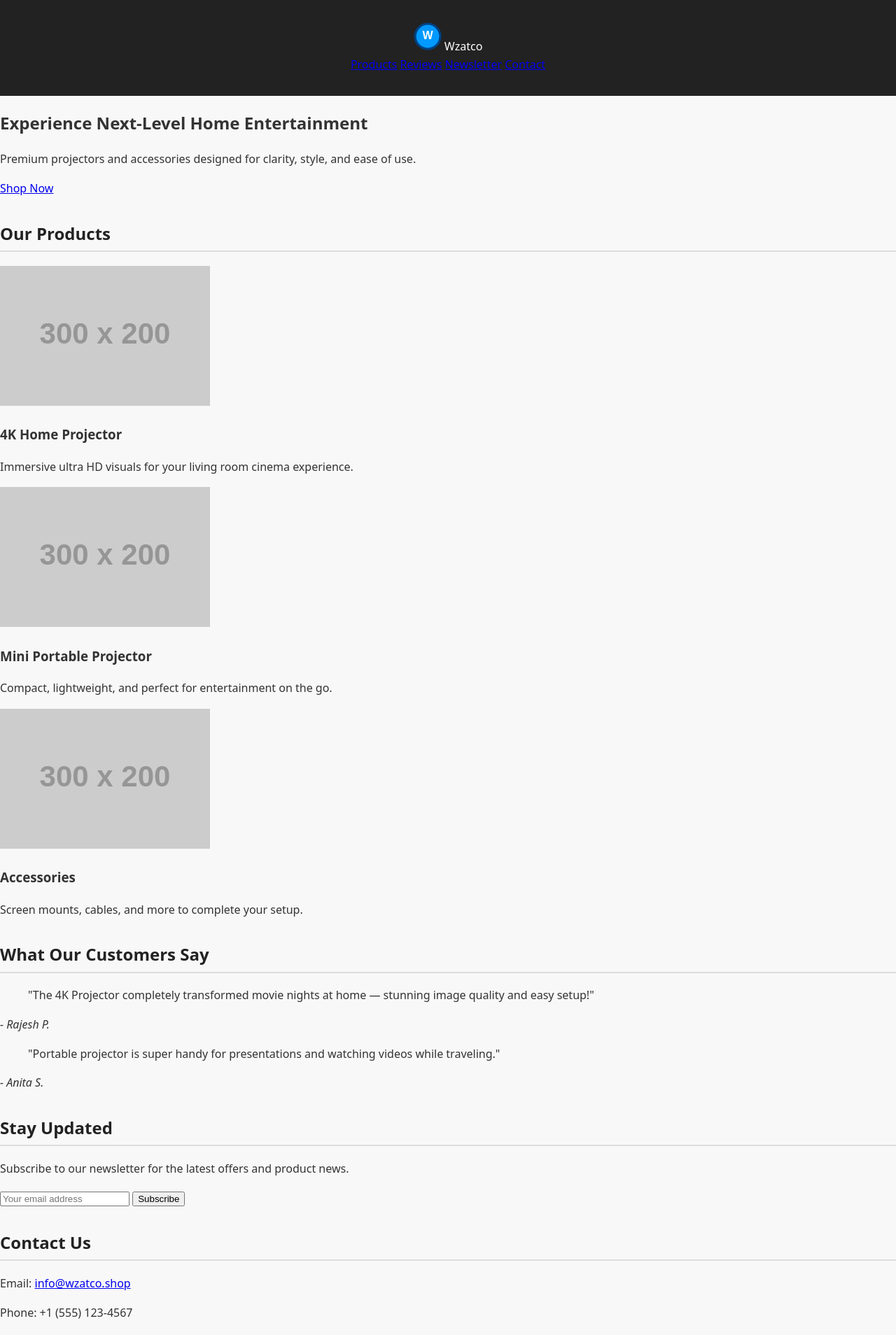
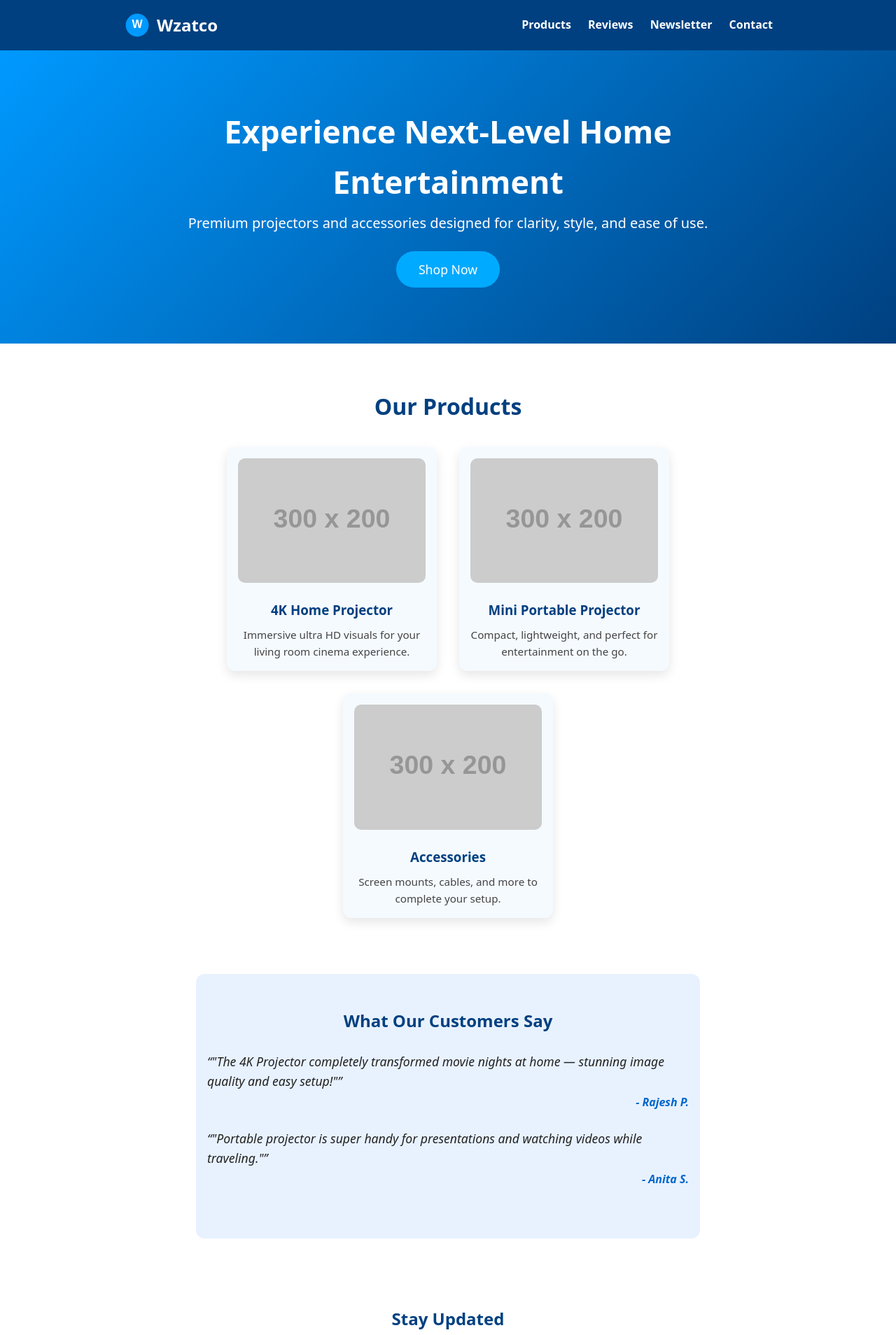
Before and after one commit to ManiacsMess/My-website, a plain HTML site: page index.html in a window 1280 px wide. Shown: the top 1908 px of the page at 70% size. Drawn offline with Linux system fonts and the light colour scheme; placeholder pictures from the web are drawn by us.

Commit message:
Update style.css

```diff
--- a/style.css
+++ b/style.css
@@ -1,48 +1,289 @@
-body {
-  font-family: system-ui, Arial, sans-serif;
+/* Reset & basics */
+* {
+  box-sizing: border-box;
   margin: 0;
   padding: 0;
-  line-height: 1.6;
-  background: #f8f8f8;
-  color: #333;
 }
 
-header {
-  background: #222;
-  color: #fff;
-  padding: 2rem;
-  text-align: center;
+body {
+  font-family: system-ui, -apple-system, BlinkMacSystemFont, "Segoe UI", Roboto, Arial, sans-serif;
+  line-height: 1.6;
+  background: #ffffff;
+  color: #222;
 }
 
-header h1 {
-  margin: 0;
-  font-size: 2.5rem;
+.container {
+  max-width: 960px;
+  margin: auto;
+  padding: 0 1rem;
 }
 
-main {
-  max-width: 900px;
-  margin: auto;
-  padding: 1rem;
+/* Header */
+.header {
+  background: #004080;
+  color: white;
+  padding: 1rem 0;
 }
 
-section {
-  margin-bottom: 2rem;
+.header-content {
+  display: flex;
+  align-items: center;
+  justify-content: space-between;
 }
 
-h2 {
-  color: #222;
-  border-bottom: 2px solid #ddd;
-  padding-bottom: 0.3rem;
+.logo {
+  display: flex;
+  align-items: center;
+  gap: 0.5rem;
 }
 
-ul {
-  padding-left: 20px;
+.logo-text {
+  font-size: 1.5rem;
+  font-weight: 700;
 }
 
-footer {
-  background: #222;
-  color: #fff;
+nav a {
+  color: white;
+  margin-left: 1.25rem;
+  text-decoration: none;
+  font-weight: 600;
+  transition: color 0.3s ease;
+}
+
+nav a:hover {
+  color: #00aaff;
+}
+
+/* Hero */
+.hero {
+  background: linear-gradient(135deg, #0099ff 0%, #004080 100%);
+  color: white;
   text-align: center;
+  padding: 5rem 1rem;
+}
+
+.hero h1 {
+  font-size: 2.8rem;
+  margin-bottom: 0.5rem;
+}
+
+.hero p {
+  font-size: 1.25rem;
+  margin-bottom: 1.5rem;
+}
+
+.btn-primary {
+  background: #00aaff;
+  color: white;
+  padding: 0.75rem 2rem;
+  border: none;
+  border-radius: 40px;
+  font-size: 1.1rem;
+  cursor: pointer;
+  text-decoration: none;
+  display: inline-block;
+  transition: background-color 0.3s ease;
+}
+
+.btn-primary:hover {
+  background: #0088cc;
+}
+
+/* Products */
+.products-section {
+  padding: 4rem 0 2rem;
+}
+
+.products-section h2 {
+  text-align: center;
+  font-size: 2rem;
+  margin-bottom: 2rem;
+  color: #004080;
+}
+
+.products-grid {
+  display: flex;
+  gap: 2rem;
+  flex-wrap: wrap;
+  justify-content: center;
+}
+
+.product-card {
+  background: #f5faff;
+  border-radius: 12px;
+  box-shadow: 0 6px 15px rgba(0,0,0,0.1);
+  width: 300px;
   padding: 1rem;
-  margin-top: 2rem;
+  text-align: center;
+  transition: transform 0.3s ease;
 }
+
+.product-card:hover {
+  transform: translateY(-8px);
+}
+
+.product-card img {
+  max-width: 100%;
+  border-radius: 10px;
+  margin-bottom: 1rem;
+}
+
+.product-card h3 {
+  margin-bottom: 0.5rem;
+  color: #004080;
+}
+
+.product-card p {
+  font-size: 0.95rem;
+  color: #444;
+}
+
+/* Reviews */
+.reviews-section {
+  padding: 3rem 1rem;
+  background: #e8f2ff;
+  border-radius: 12px;
+  margin: 3rem auto;
+  max-width: 720px;
+}
+
+.reviews-section h2 {
+  text-align: center;
+  color: #004080;
+  margin-bottom: 1.5rem;
+}
+
+.review {
+  margin-bottom: 1.5rem;
+}
+
+.review blockquote {
+  font-style: italic;
+  font-size: 1.1rem;
+  color: #222;
+  margin-bottom: 0.25rem;
+  quotes: "“" "”" "‘" "’";
+}
+
+.review blockquote:before {
+  content: open-quote;
+}
+
+.review blockquote:after {
+  content: close-quote;
+}
+
+.review cite {
+  display: block;
+  text-align: right;
+  font-weight: 600;
+  color: #0066cc;
+}
+
+/* Newsletter */
+.newsletter-section {
+  text-align: center;
+  padding: 3rem 1rem;
+}
+
+.newsletter-section h2 {
+  color: #004080;
+  margin-bottom: 1rem;
+}
+
+.newsletter-section p {
+  margin-bottom: 1.5rem;
+  font-size: 1rem;
+  color: #444;
+}
+
+.newsletter-section form {
+  display: flex;
+  justify-content: center;
+  gap: 0.5rem;
+  max-width: 400px;
+  margin: auto;
+}
+
+.newsletter-section input[type="email"] {
+  flex: 1;
+  padding: 0.75rem 1rem;
+  border: 1.5px solid #004080;
+  border-radius: 30px;
+  font-size: 1rem;
+  outline: none;
+  transition: border-color 0.3s ease;
+}
+
+.newsletter-section input[type="email"]:focus {
+  border-color: #00aaff;
+}
+
+.newsletter-section button {
+  background: #004080;
+  color: white;
+  border: none;
+  padding: 0.75rem 1.5rem;
+  border-radius: 30px;
+  font-weight: 700;
+  cursor: pointer;
+  transition: background-color 0.3s ease;
+}
+
+.newsletter-section button:hover {
+  background: #0077cc;
+}
+
+/* Contact */
+.contact-section {
+  padding: 3rem 1rem;
+  max-width: 600px;
+  margin: auto;
+  text-align: center;
+  color: #222;
+}
+
+.contact-section a {
+  color: #004080;
+  text-decoration: none;
+  font-weight: 600;
+}
+
+.contact-section a:hover {
+  text-decoration: underline;
+}
+
+/* Footer */
+.footer {
+  background: #004080;
+  color: white;
+  text-align: center;
+  padding: 1rem 0;
+  margin-top: 3rem;
+}
+
+/* Responsive */
+@media (max-width: 768px) {
+  .products-grid {
+    flex-direction: column;
+    align-items: center;
+  }
+
+  .header-content {
+    flex-direction: column;
+    gap: 1rem;
+  }
+
+  nav a {
+    margin-left: 0;
+    margin-right: 1rem;
+  }
+
+  .newsletter-section form {
+    flex-direction: column;
+  }
+
+  .newsletter-section button {
+    width: 100%;
+  }
+}
```
